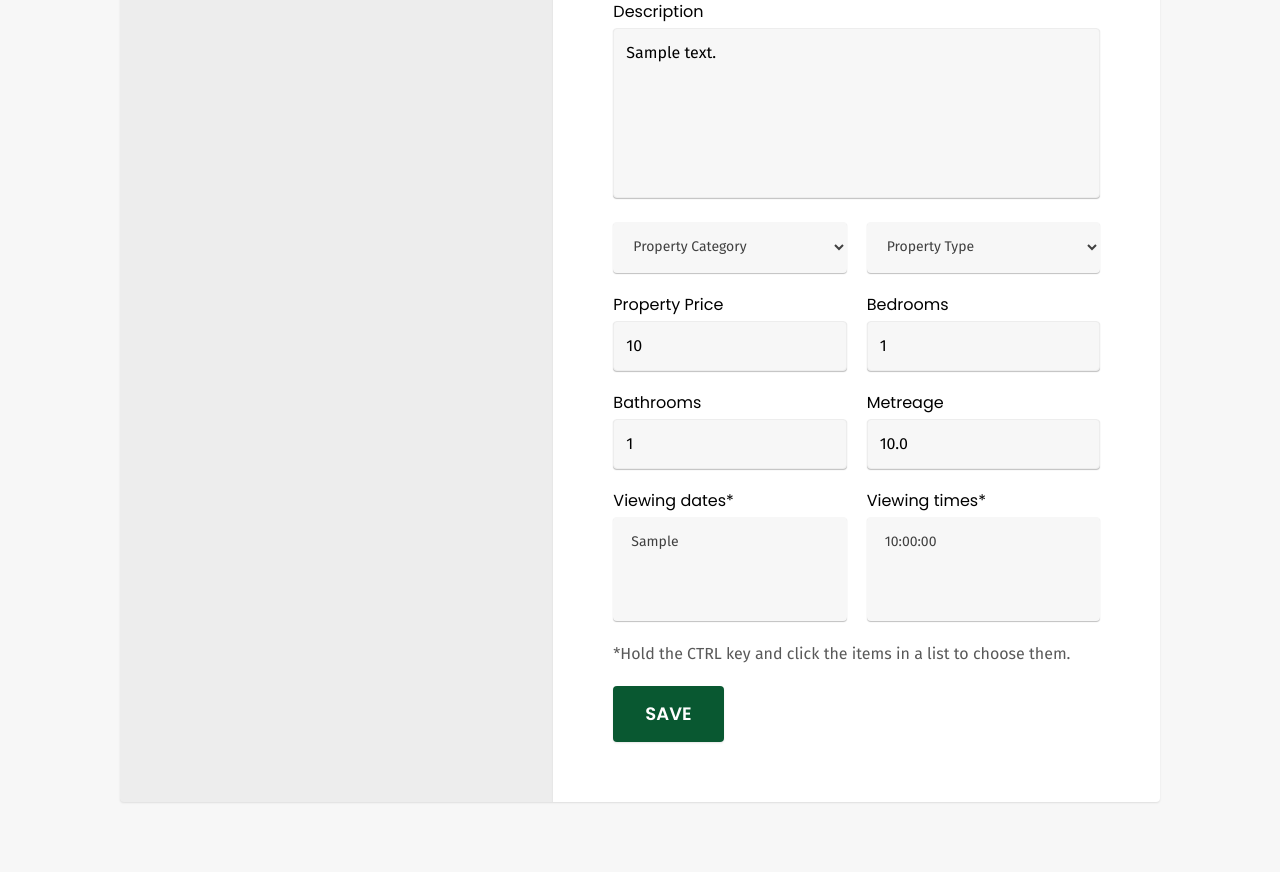
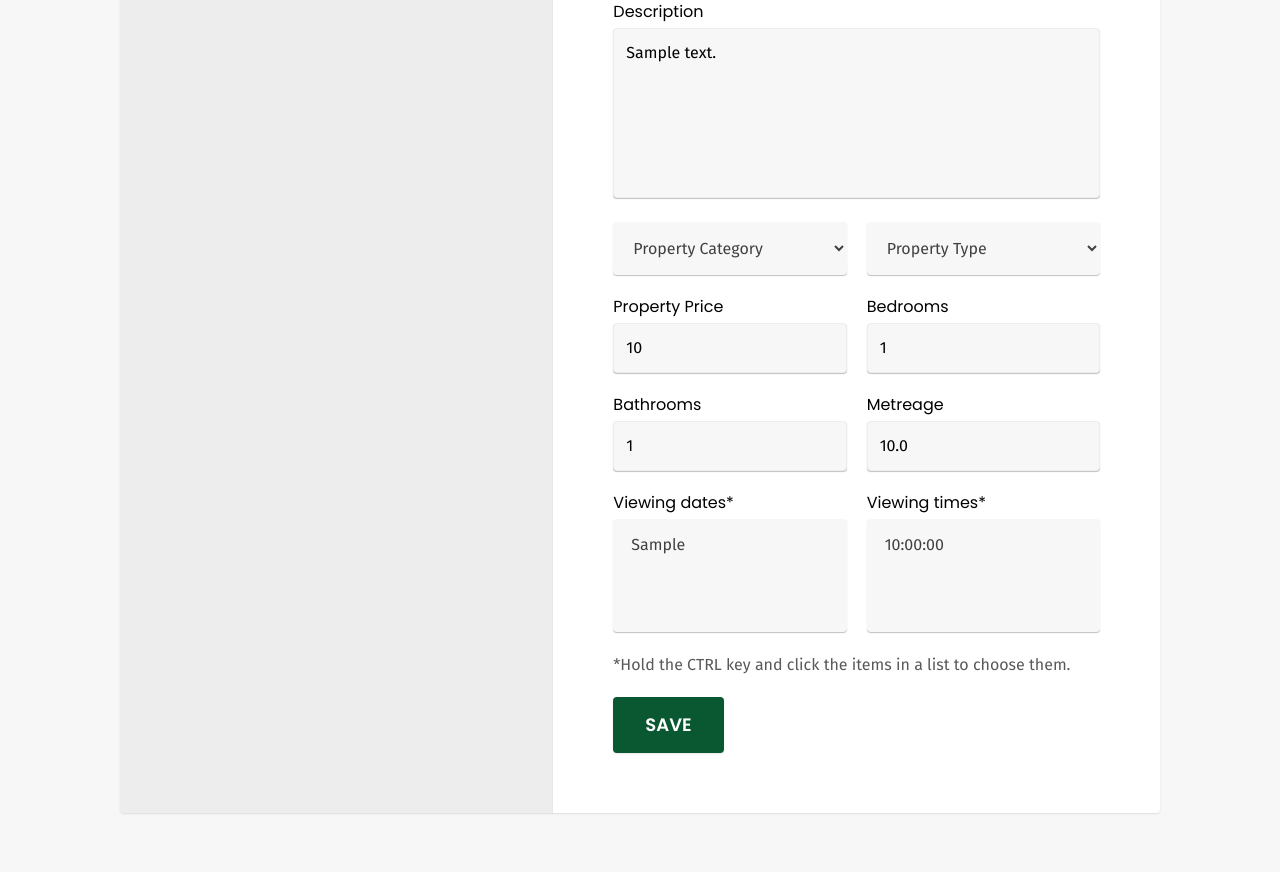
Before and after one commit to emidiovaleretto/django-dublin-inn-real-estate, a Django app: a page that uses templates/base.html in a window 1280 px wide. Shown: the part 954-1826 px from the top of the page. Run offline with Django 4.2, Linux system fonts and the light colour scheme; a user stored in the database is signed in; tables that the repository leaves empty hold one stand-in row (values such as "Sample post"); parts of the project's set-up code (start-up, migrations or seed data) failed here and were passed over.

Commit message:
Add font style to the select field in the edit form.

```diff
--- a/static/css/admin/edit.css
+++ b/static/css/admin/edit.css
@@ -6,3 +6,8 @@
 #edit .schedule-form {
     margin-top: 16px;
 }
+
+#edit .schedule-form select {
+    font: 400 1rem/1.5 "Fira Sans", sans-serif;
+    width: 100%;
+}
--- a/static/css/utilities/components.css
+++ b/static/css/utilities/components.css
@@ -40,7 +40,6 @@ select {
     box-shadow: 0px 1px 1px rgba(0, 0, 0, 0.25);
     border: none;
     outline: none;
-    width: 100%;
 }
 
 select:focus {
```
